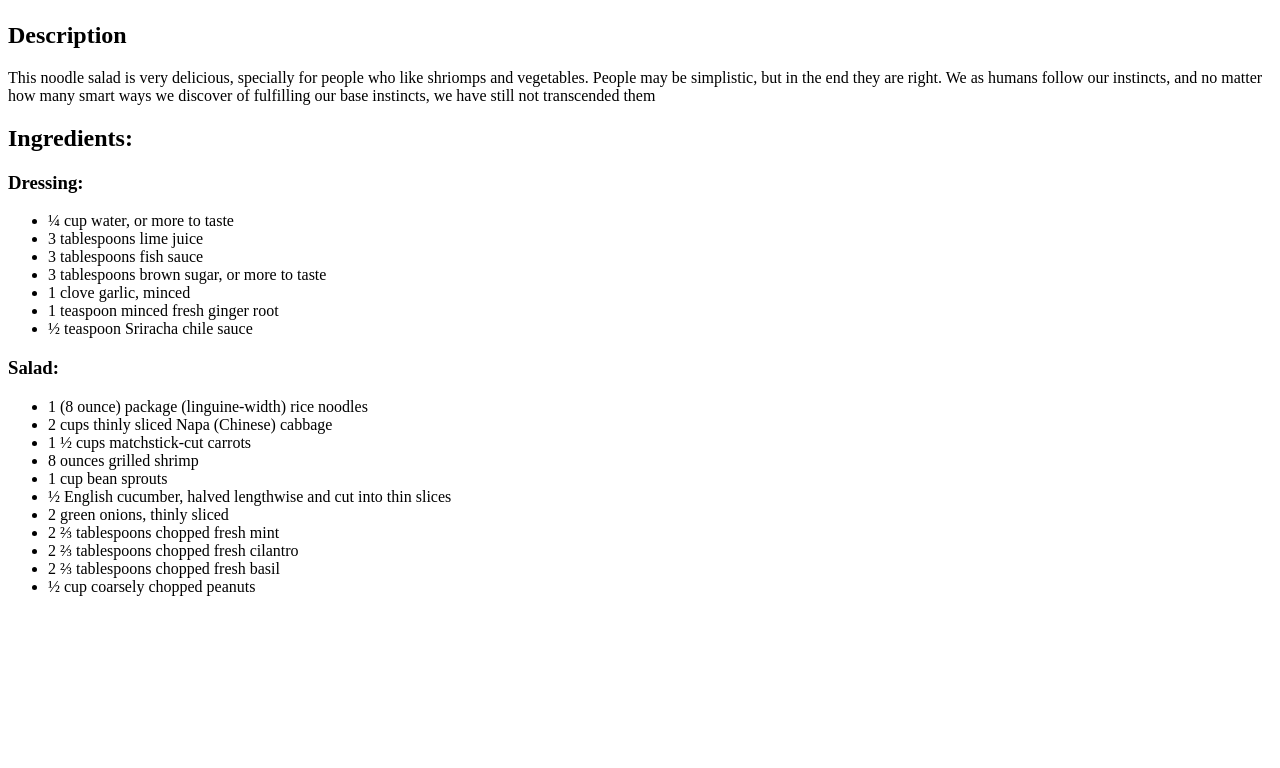
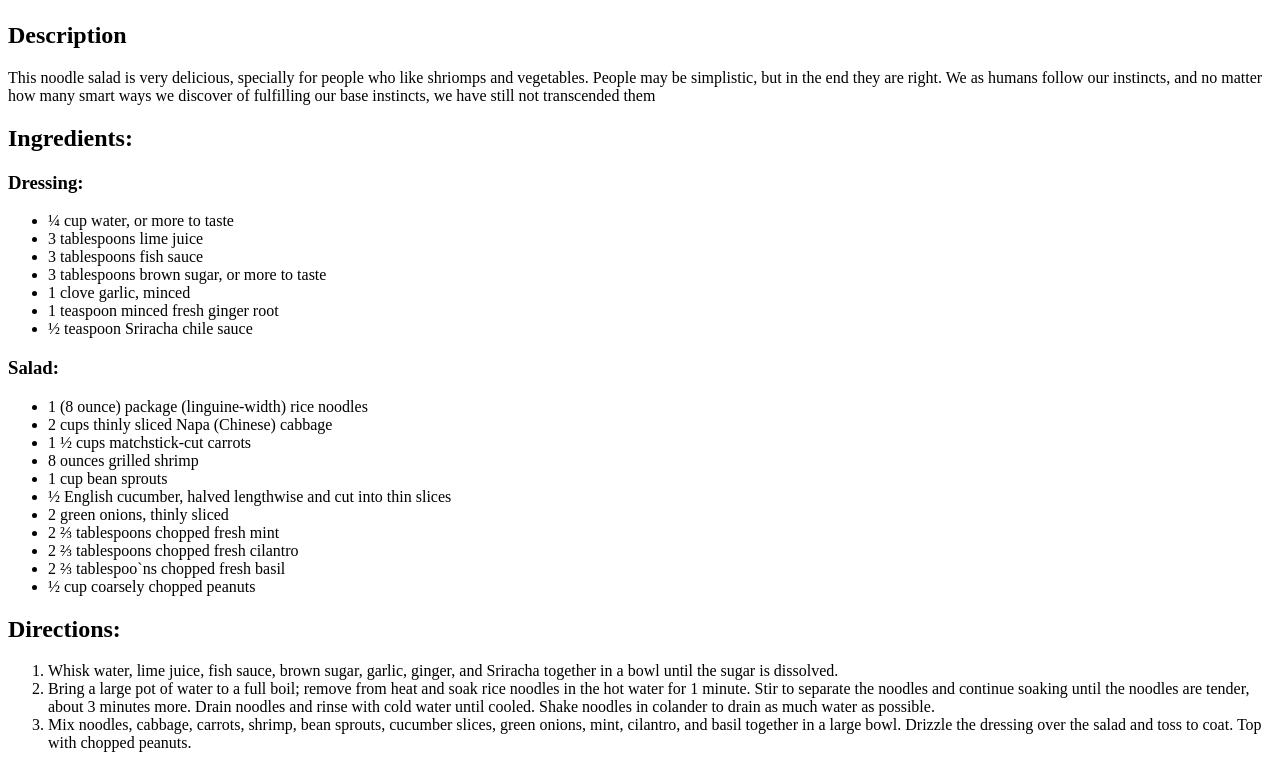
Before and after one commit to benjacom08/odin-recipes, a plain HTML site: page recipes/noodle_salad.html in a window 1280 px wide. Shown: the part 594-1362 px from the top of the page. Before the commit the page ends 1206 px from the top, so only its background shows below. Drawn offline with Linux system fonts and the light colour scheme.

Commit message:
Add link to 'noodle salad' in index.html, also add directions on noodle_salad.html

```diff
--- a/recipes/noodle_salad.html
+++ b/recipes/noodle_salad.html
@@ -34,8 +34,14 @@
             <li>2 green onions, thinly sliced</li>
             <li>2 ⅔ tablespoons chopped fresh mint</li>
             <li>2 ⅔ tablespoons chopped fresh cilantro</li>
-            <li>2 ⅔ tablespoons chopped fresh basil</li>
+            <li>2 ⅔ tablespoo`ns chopped fresh basil</li>
             <li>½ cup coarsely chopped peanuts</li>
         </ul>
+        <h2>Directions:</h2>
+        <ol>
+            <li>Whisk water, lime juice, fish sauce, brown sugar, garlic, ginger, and Sriracha together in a bowl until the sugar is dissolved.</li>
+            <li>Bring a large pot of water to a full boil; remove from heat and soak rice noodles in the hot water for 1 minute. Stir to separate the noodles and continue soaking until the noodles are tender, about 3 minutes more. Drain noodles and rinse with cold water until cooled. Shake noodles in colander to drain as much water as possible.</li>
+            <li>Mix noodles, cabbage, carrots, shrimp, bean sprouts, cucumber slices, green onions, mint, cilantro, and basil together in a large bowl. Drizzle the dressing over the salad and toss to coat. Top with chopped peanuts.</li>
+        </ol>
     </body>
 </html>
```
Also changed, not shown: index.html (+5 -1 lines).
